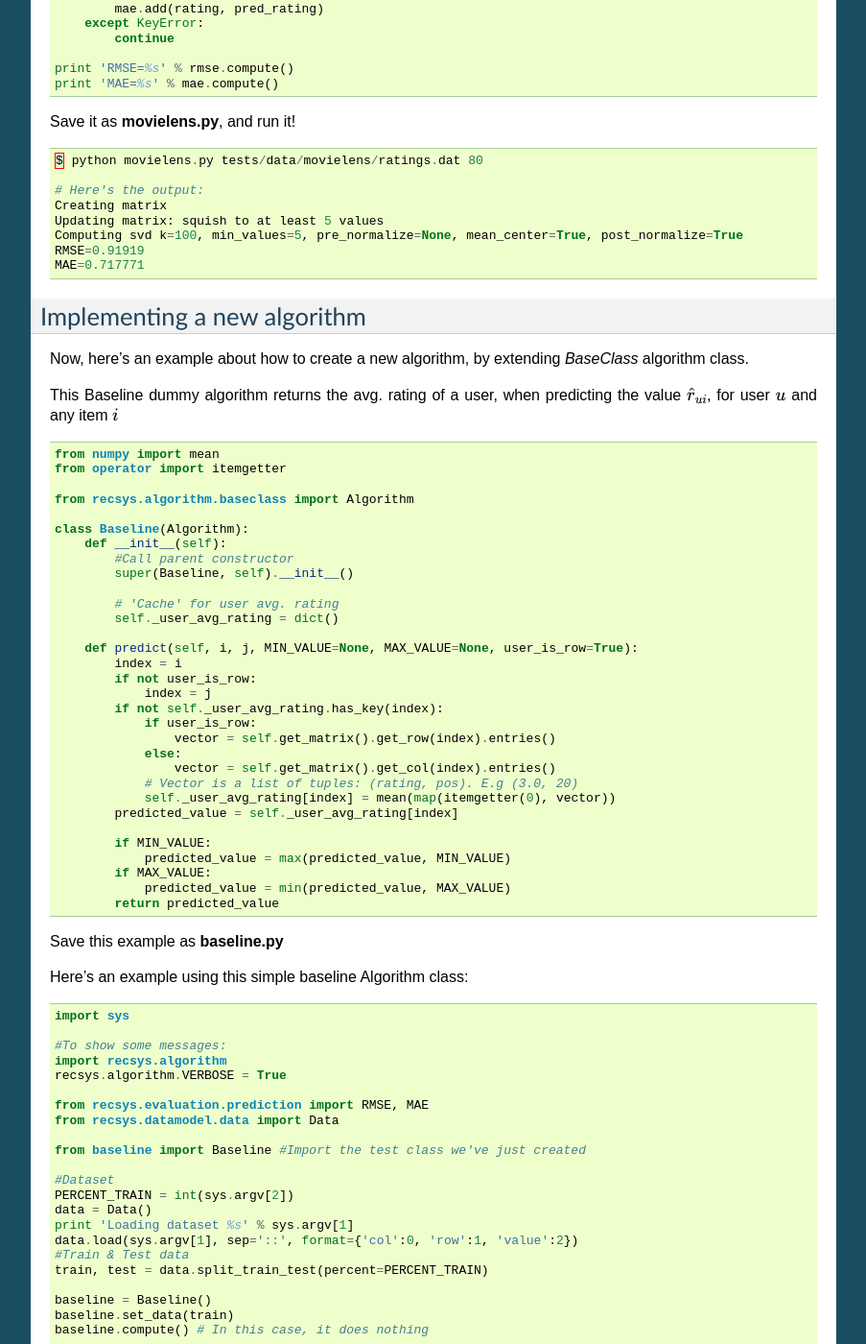
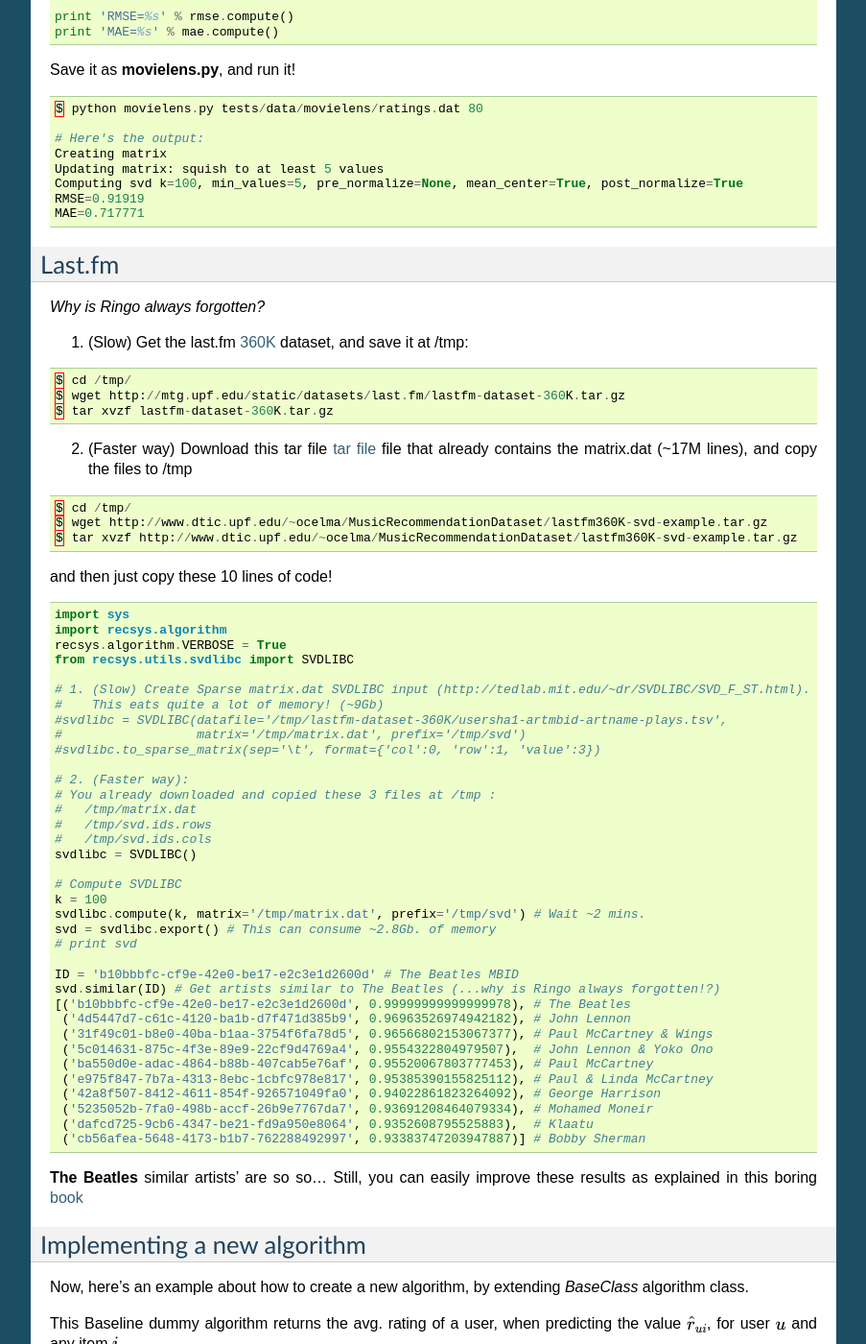
Before and after one commit to ocelma/python-recsys, a Sphinx documentation site: the page built from doc/source/examples.rst, in a window 1280 px wide and 1400 px high, scrolled down 821 px. Shown: the whole window at 96% size, without its empty margins (198-1101 px from the left). Built offline with Sphinx 7.4.7, drawn with Linux system fonts in a browser that asks for light colours; formulas are drawn with MathJax 3; pages that are not in the unit, such as notebooks, are missing from menus; some of the changed text lies outside the part shown.

Commit message:
added last.fm example: the beatles

```diff
--- a/doc/source/examples.rst
+++ b/doc/source/examples.rst
@@ -5,9 +5,6 @@ You can find all these examples in the *./draft* folder.
 
 Movielens
 ---------
-
-Simple SVD
-~~~~~~~~~~
 
 .. code-block:: python
 
@@ -67,6 +64,77 @@ Save it as **movielens.py**, and run it!
     Computing svd k=100, min_values=5, pre_normalize=None, mean_center=True, post_normalize=True
     RMSE=0.91919
     MAE=0.717771
+
+Last.fm
+-------
+
+*Why is Ringo always forgotten?*
+
+1. (Slow) Get the last.fm `360K`_ dataset, and save it at /tmp:
+
+.. _`360K`: http://mtg.upf.edu/static/datasets/last.fm/lastfm-dataset-360K.tar.gz
+
+.. code-block:: python
+
+    $ cd /tmp/
+    $ wget http://mtg.upf.edu/static/datasets/last.fm/lastfm-dataset-360K.tar.gz
+    $ tar xvzf lastfm-dataset-360K.tar.gz
+
+2. (Faster way) Download this tar file `tar file`_ file that already contains the matrix.dat (~17M lines), and copy the files to /tmp
+
+.. _`tar file`: http://csc.media.mit.edu/docs/divisi2/install.html
+
+
+.. code-block:: python
+
+    $ cd /tmp/
+    $ wget http://www.dtic.upf.edu/~ocelma/MusicRecommendationDataset/lastfm360K-svd-example.tar.gz
+    $ tar xvzf http://www.dtic.upf.edu/~ocelma/MusicRecommendationDataset/lastfm360K-svd-example.tar.gz
+
+and then just copy these 10 lines of code!
+
+.. code-block:: python
+
+    import sys
+    import recsys.algorithm
+    recsys.algorithm.VERBOSE = True
+    from recsys.utils.svdlibc import SVDLIBC
+
+    # 1. (Slow) Create Sparse matrix.dat SVDLIBC input (http://tedlab.mit.edu/~dr/SVDLIBC/SVD_F_ST.html).
+    #    This eats quite a lot of memory! (~9Gb)
+    #svdlibc = SVDLIBC(datafile='/tmp/lastfm-dataset-360K/usersha1-artmbid-artname-plays.tsv',
+    #                  matrix='/tmp/matrix.dat', prefix='/tmp/svd')
+    #svdlibc.to_sparse_matrix(sep='\t', format={'col':0, 'row':1, 'value':3})
+
+    # 2. (Faster way):
+    # You already downloaded and copied these 3 files at /tmp :
+    #   /tmp/matrix.dat
+    #   /tmp/svd.ids.rows
+    #   /tmp/svd.ids.cols
+    svdlibc = SVDLIBC()
+
+    # Compute SVDLIBC
+    k = 100
+    svdlibc.compute(k, matrix='/tmp/matrix.dat', prefix='/tmp/svd') # Wait ~2 mins.
+    svd = svdlibc.export() # This can consume ~2.8Gb. of memory
+    # print svd
+
+    ID = 'b10bbbfc-cf9e-42e0-be17-e2c3e1d2600d' # The Beatles MBID
+    svd.similar(ID) # Get artists similar to The Beatles (...why is Ringo always forgotten!?)
+    [('b10bbbfc-cf9e-42e0-be17-e2c3e1d2600d', 0.99999999999999978), # The Beatles
+     ('4d5447d7-c61c-4120-ba1b-d7f471d385b9', 0.96963526974942182), # John Lennon
+     ('31f49c01-b8e0-40ba-b1aa-3754f6fa78d5', 0.96566802153067377), # Paul McCartney & Wings
+     ('5c014631-875c-4f3e-89e9-22cf9d4769a4', 0.9554322804979507),  # John Lennon & Yoko Ono
+     ('ba550d0e-adac-4864-b88b-407cab5e76af', 0.95520067803777453), # Paul McCartney
+     ('e975f847-7b7a-4313-8ebc-1cbfc978e817', 0.95385390155825112), # Paul & Linda McCartney
+     ('42a8f507-8412-4611-854f-926571049fa0', 0.94022861823264092), # George Harrison
+     ('5235052b-7fa0-498b-accf-26b9e7767da7', 0.93691208464079334), # Mohamed Moneir
+     ('dafcd725-9cb6-4347-be21-fd9a950e8064', 0.9352608795525883),  # Klaatu
+     ('cb56afea-5648-4173-b1b7-762288492997', 0.93383747203947887)] # Bobby Sherman
+
+**The Beatles** similar artists' are so so... Still, you can easily improve these results as explained in this boring `book`_
+
+.. _`book`: http://ocelma.net/MusicRecommendationBook/index.html
 
 Implementing a new algorithm
 -----------------------------
```
